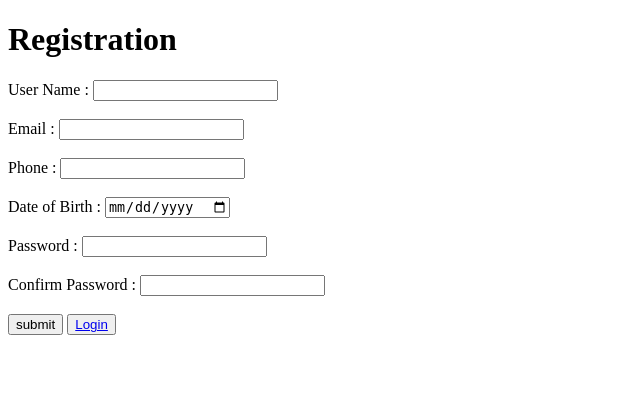
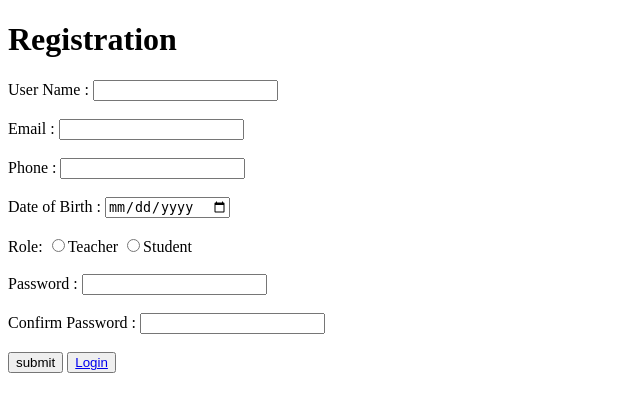
Before and after one commit to iftekhar768/Learning_Management_System, a PHP site: page /view/registration.php in a window 1280 px wide. Shown: the top 412 px of the page, without its empty margins (0-640 px from the left). Run offline with PHP 8.4, Linux system fonts and the light colour scheme.

```diff
--- a/view/registration.php
+++ b/view/registration.php
@@ -16,6 +16,10 @@
         <input type="number" id="Phone"> <br><br>
         <label for="bod">Date of Birth :</label>
         <input type="date" id="bod"> <br><br>
+        <label for="Role">Role: </label>
+        <input type="radio" name="" id="Teacher">Teacher
+        <input type="radio" id="Student">Student
+        <br><br>
         <label for="Password">Password :</label>
         <input type="password" id="Password"> <br><br>
         <label for="CPassword">Confirm Password :</label>
```
